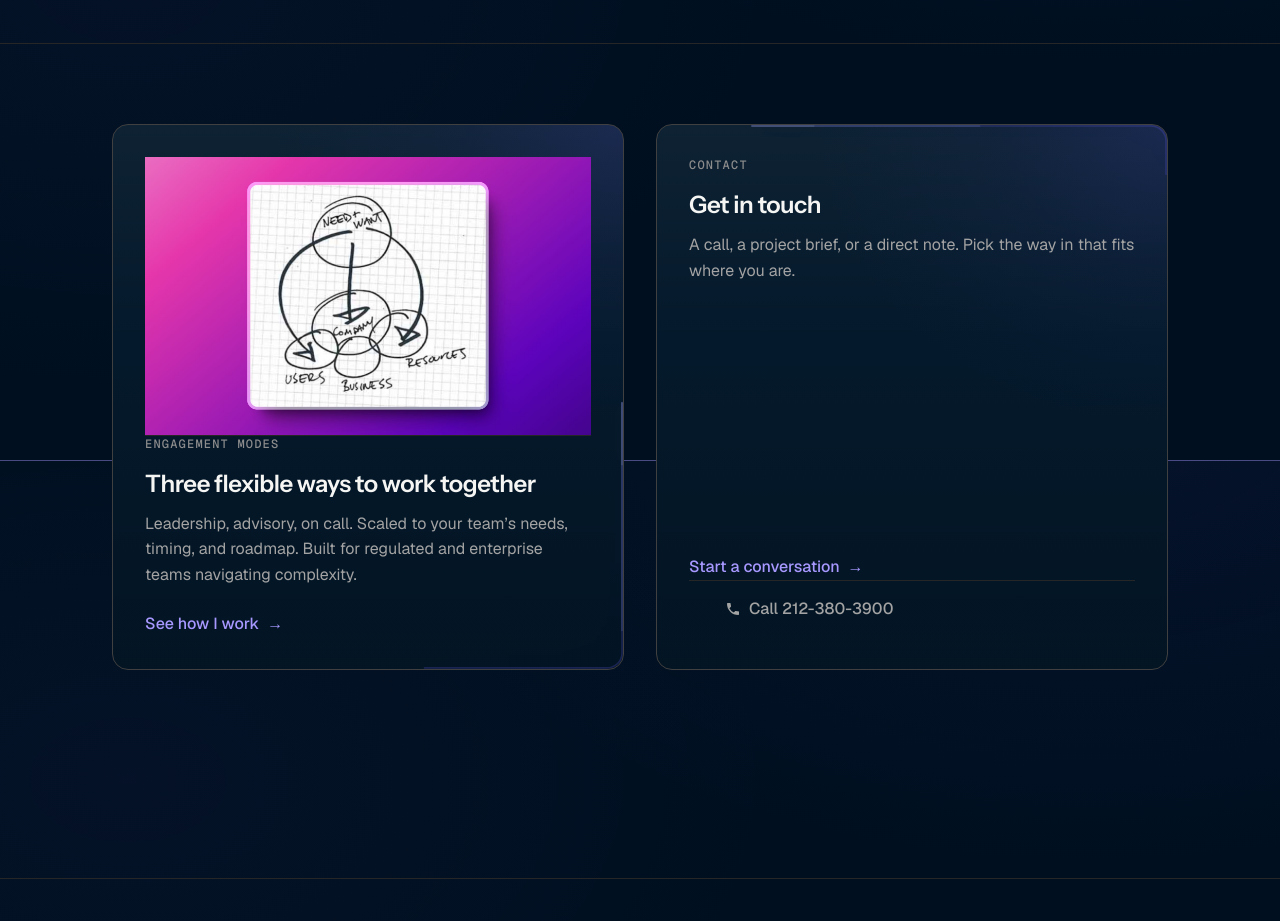
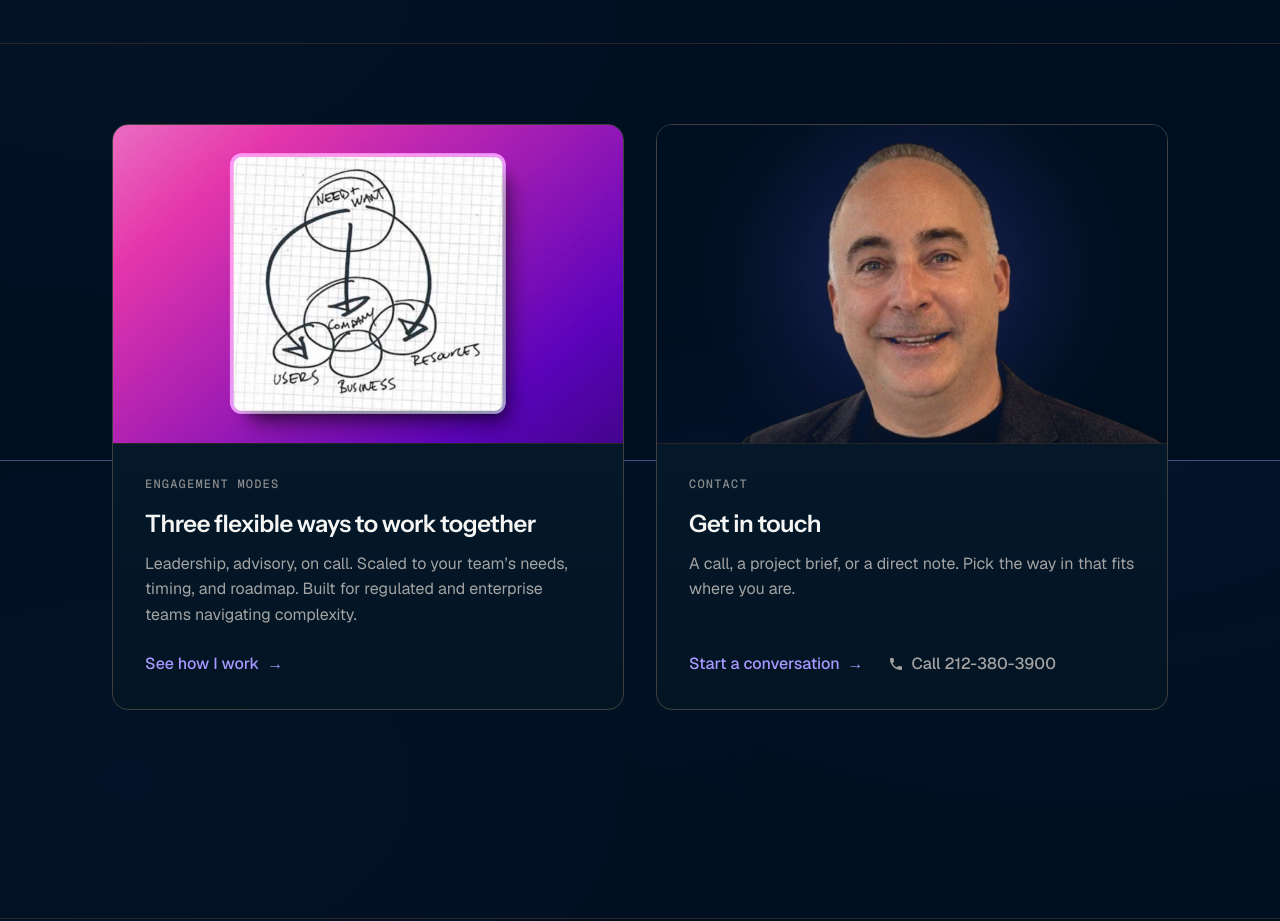
Before and after one commit to ShawnCapizzi/shawncapizzi-com, a Next.js app: page /work in a window 1280 px wide. Shown: the part 2740-3661 px from the top of the page. Built offline with nearby package versions, Linux system fonts and the light colour scheme; no server answers.

Commit message:
Contact joins its hero; CTA cards lose the laser border, gain an edge-to-edge image row and a shared footer; section spacing on system values sitewide

```diff
--- a/app/book/chapter-1/page.tsx
+++ b/app/book/chapter-1/page.tsx
@@ -242,7 +242,7 @@ export default function ChapterOnePage() {
       </div>
 
       {/* CTA CARDS — cards (close cousin to what they just read) + work (proof of thinking applied) */}
-      <section className="mt-24 md:mt-32 pt-16 md:pt-24 border-t border-border-subtle">
+      <section className="section mt-(--space-section) border-t border-border-subtle">
         <div className="max-w-content mx-auto px-6 md:px-8 lg:px-12">
           <CTACards cards={["cards", "work"]} />
         </div>
--- a/app/faq/page.tsx
+++ b/app/faq/page.tsx
@@ -41,7 +41,7 @@ export default function Page() {
 
       {/* CTA CARDS: case studies (proof, the current site wording shared with
           /contact as "workContact") + contact (path forward) */}
-      <section className="section mt-12 md:mt-16 border-t border-border-subtle">
+      <section className="section border-t border-border-subtle">
         <div className="max-w-content mx-auto px-6 md:px-8 lg:px-12">
           <CTACards cards={["workContact", "contact"]} />
         </div>
--- a/app/globals.css
+++ b/app/globals.css
@@ -545,6 +545,12 @@ h3 {
 .section-tight {
   padding-top: var(--space-section-tight);
   padding-bottom: var(--space-section-tight);
+}
+/* A section that continues the one above it with no rule between them
+   (the /contact ways to reach Shawn answer its hero's question): it
+   opens at the tight value, 32 / 40 / 48, and closes like any section. */
+.section-joined {
+  padding-top: var(--space-section-tight);
 }
 /* Page hero: clears the fixed header on top, closes like a body section. */
 .section-hero {
--- a/app/work/cancer-equality-app/page.tsx
+++ b/app/work/cancer-equality-app/page.tsx
@@ -75,7 +75,7 @@ export default function Page() {
       processCarousel={
         <section
           aria-labelledby="bc-navi-platform-walkthrough"
-          className="mx-auto max-w-content px-6 py-14 md:py-20"
+          className="section mx-auto max-w-content px-6"
         >
           <div className="mb-8 md:mb-10 max-w-2xl mx-auto text-center">
             <p className="eyebrow">(The platform in motion)</p>
--- a/app/work/enterprise-financial-services-crm/page.tsx
+++ b/app/work/enterprise-financial-services-crm/page.tsx
@@ -74,7 +74,7 @@ export default function Page() {
           {/* ─── Showcase 1: Field research process ─── */}
           <section
             aria-labelledby="crm-field-research"
-            className="mx-auto max-w-content px-6 pt-6 md:pt-8 pb-8 md:pb-10"
+            className="mx-auto max-w-content px-6 pt-6 md:pt-8 pb-(--space-section)"
           >
             <div className="mb-8 md:mb-10 max-w-2xl mx-auto text-center">
               <p className="eyebrow">(The work, in process)</p>
@@ -117,7 +117,7 @@ export default function Page() {
           {/* ─── Showcase 2: Spec to terminal ─── */}
           <section
             aria-labelledby="crm-wireframes-to-terminal"
-            className="mx-auto max-w-content px-6 pt-10 md:pt-14 pb-14 md:pb-20"
+            className="mx-auto max-w-content px-6 pt-(--space-section) pb-16 md:pb-24"
           >
             <div className="mb-8 md:mb-10 max-w-2xl mx-auto text-center">
               <p className="eyebrow">(From spec to terminal)</p>
--- a/components/BookToc.tsx
+++ b/components/BookToc.tsx
@@ -76,7 +76,7 @@ export function BookToc() {
   const part = PARTS[sel];
 
   return (
-    <section aria-labelledby="book-toc-title" className="mt-14 md:mt-20">
+    <section aria-labelledby="book-toc-title" className="mt-(--space-section)">
       <p className="eyebrow">Inside the book</p>
       <h2 id="book-toc-title" className="section-title text-balance">
         What&apos;s in Seeing Past the Cage.
--- a/components/CTACards.tsx
+++ b/components/CTACards.tsx
@@ -1,17 +1,17 @@
 import Link from "next/link";
 import Image from "next/image";
 import { CTA_CARDS } from "./cta-cards-data";
-import { LaserFrame } from "./LaserFrame";
 import { BookReaderThumb } from "./BookReaderThumb";
 
 /**
- * CTACards — bottom-of-page CTA cards.
+ * CTACards: bottom-of-page CTA cards.
  *
  * Renders one or more cards from the CTA_CARDS library by string key.
- * Same exact visual treatment as the homepage Studio cards: card-surface,
- * rounded-2xl, image-top with subtle border below it, eyebrow + title +
- * optional italic subtitle + description, and a footer link in link-purple
- * with an arrow. Whole card is the click target.
+ * The .card role with the image running to the edge above a .card-body:
+ * eyebrow, title, optional italic subtitle, description, and one footer row
+ * (the action in lavender with an arrow, plus the phone number when the
+ * card has one). The whole card is the click target through a stretched
+ * link on the title; the phone link sits above it.
  *
  * Usage:
  *   <CTACards cards={["book", "cards"]} />
@@ -39,7 +39,7 @@ export function CTACards({ cards }: { cards: string[] }) {
 
   return (
     <div className="card-grid grid-cols-1 md:grid-cols-2">
-      {items.map((item, i) => {
+      {items.map((item) => {
         // Normalize "212-380-3900" → "tel:+12123803900"
         // Note: assumes US numbers. If international support is ever needed,
         // store the tel: URI as a separate field instead of computing it.
@@ -50,9 +50,8 @@ export function CTACards({ cards }: { cards: string[] }) {
         return (
           <div
             key={item.href}
-            className="group relative flex flex-col card hover:border-border-strong transition-colors"
+            className="group relative card hover:border-border-strong transition-colors"
           >
-            <Link href={item.href} className="flex flex-col flex-1">
             {item.image || item.thumb ? (
               <div
                 className={`relative ${item.imageAspect ?? "aspect-[16/10]"} overflow-hidden border-b border-border-subtle ${item.imageFit === "contain" ? "bg-black" : ""}`}
@@ -64,7 +63,7 @@ export function CTACards({ cards }: { cards: string[] }) {
                     src={item.image}
                     alt={item.imageAlt ?? ""}
                     fill
-                      className={`${item.imageFit === "contain" ? "object-contain" : "object-cover"} object-center transition-transform duration-500 group-hover:scale-[1.02]`}
+                    className={`${item.imageFit === "contain" ? "object-contain" : "object-cover"} ${item.imagePosition ?? "object-center"} transition-transform duration-500 group-hover:scale-[1.02]`}
                     unoptimized={isAnimated(item.image)}
                     sizes="(max-width: 768px) 100vw, 50vw"
                   />
@@ -72,10 +71,18 @@ export function CTACards({ cards }: { cards: string[] }) {
               </div>
             ) : null}
 
-              <div className="card-body flex flex-col flex-1">
+            <div className="card-body">
               <p className="eyebrow">{item.eyebrow}</p>
               <h3 className="card-title text-text-primary group-hover:text-link transition-colors">
+                {/* Stretched link: its ::after covers the whole card, so the
+                    card is one click target while the phone link below can
+                    still sit in the footer row (a link cannot hold a link). */}
+                <Link
+                  href={item.href}
+                  className="after:absolute after:inset-0 after:content-['']"
+                >
                   {item.title}
+                </Link>
                 {item.subtitle ? (
                   <span className="block mt-1 text-sm font-normal italic text-text-tertiary">
                     ({item.subtitle})
@@ -87,22 +94,20 @@ export function CTACards({ cards }: { cards: string[] }) {
                 {item.description}
               </p>
 
-                <p className="card-foot text-link group-hover:text-link-hover transition-colors font-medium">
+              {/* One footer row: the card's action, and the phone number
+                  beside it when the card has one, so a card with a phone
+                  ends at the same height as its neighbor. */}
+              <div className="card-foot flex flex-wrap items-center gap-x-6 gap-y-3 font-medium">
+                <span className="text-link group-hover:text-link-hover transition-colors">
                   {item.cta}{" "}
                   <span aria-hidden="true" className="ml-1">
                     &rarr;
                   </span>
-                </p>
-              </div>
-            </Link>
-
-            {/* Tap-to-call link — sits outside the main Link to avoid
-                nested interactive elements. Visible footer with its own
-                divider so users see it as a distinct action. */}
+                </span>
                 {telHref && item.phone ? (
                   <a
                     href={telHref}
-                className="flex items-center gap-2 border-t border-border-subtle px-7 md:px-9 py-4 text-text-secondary hover:text-text-primary transition-colors text-sm md:text-base font-medium"
+                    className="relative z-10 inline-flex items-center gap-2 text-text-secondary hover:text-text-primary transition-colors"
                     aria-label={`Call ${item.phone}`}
                   >
                     <svg
@@ -118,12 +123,8 @@ export function CTACards({ cards }: { cards: string[] }) {
                     Call {item.phone}
                   </a>
                 ) : null}
-
-            {/* Metallic perimeter glint — fires once when the card scrolls
-                into view. pointer-events:none, so it never blocks the card
-                link or the tap-to-call footer. Rides just inside the
-                rounded-2xl (16px) edge; inner radius 15 stays concentric. */}
-            <LaserFrame radius={15} delay={-i * 3.3} />
+              </div>
+            </div>
           </div>
         );
       })}
--- a/components/HeroBottom.tsx
+++ b/components/HeroBottom.tsx
@@ -64,7 +64,7 @@ const DOORS: Door[] = [
 
 export function HeroBottom() {
   return (
-    <section className="pt-12 md:pt-12 pb-14 md:pb-20">
+    <section className="section section-joined">
       <div className="relative max-w-content mx-auto px-6 md:px-8 lg:px-12">
         <div className="card-grid grid-cols-1 md:grid-cols-3">
           {DOORS.map((door) => {
--- a/components/LaserFrame.tsx
+++ /dev/null
@@ -1,95 +0,0 @@
-"use client";
-
-import { useEffect, useRef, useState } from "react";
-import "./laserframe.css";
-
-/**
- * LaserFrame — a soft indigo comet that orbits the card edge.
- *
- * A glowing head with a trailing halo (the same luminous quality as the
- * cursor cloud) travels the rounded perimeter on a slow, continuous loop,
- * so it's always there to catch mid-scroll rather than a one-shot you miss.
- *
- * Drop inside any `position: relative` container with a rounded border.
- * Defaults are tuned for rounded-2xl (16px outer radius): the SVG insets
- * itself 1px, so the inner trace radius is 15px to stay concentric with the
- * card corner and ride just inside an `overflow-hidden` clip. Pass `radius`
- * to match a different corner (outer radius minus 1).
- *
- * Honors prefers-reduced-motion: no orbit, just a faint static indigo edge.
- * The orbit only runs while the card is in view (perf + intent).
- */
-export function LaserFrame({
-  radius = 15,
-  delay = 0,
-}: {
-  radius?: number;
-  /** Negative seconds offset the orbit's starting phase, so multiple
-   *  comets in one viewport sit at different points instead of lockstep. */
-  delay?: number;
-}) {
-  const ref = useRef<SVGSVGElement | null>(null);
-  const [inView, setInView] = useState(false);
-
-  useEffect(() => {
-    const el = ref.current;
-    if (!el) return;
-
-    // Reduced motion: show the static edge, skip the observer.
-    if (window.matchMedia("(prefers-reduced-motion: reduce)").matches) {
-      setInView(true);
-      return;
-    }
-
-    const obs = new IntersectionObserver(
-      (entries) => {
-        for (const entry of entries) setInView(entry.isIntersecting);
-      },
-      { threshold: 0.2 }
-    );
-
-    obs.observe(el);
-    return () => obs.disconnect();
-  }, []);
-
-  return (
-    <svg
-      ref={ref}
-      className={`sc-frame${inView ? " is-inview" : ""}`}
-      style={{ ["--sc-delay" as string]: `${delay}s` } as React.CSSProperties}
-      aria-hidden="true"
-      focusable="false"
-    >
-      <rect
-        className="comet comet-glow"
-        x="0"
-        y="0"
-        width="100%"
-        height="100%"
-        rx={radius}
-        ry={radius}
-        pathLength={100}
-      />
-      <rect
-        className="comet comet-mid"
-        x="0"
-        y="0"
-        width="100%"
-        height="100%"
-        rx={radius}
-        ry={radius}
-        pathLength={100}
-      />
-      <rect
-        className="comet comet-head"
-        x="0"
-        y="0"
-        width="100%"
-        height="100%"
-        rx={radius}
-        ry={radius}
-        pathLength={100}
-      />
-    </svg>
-  );
-}
--- a/components/cta-cards-data.ts
+++ b/components/cta-cards-data.ts
@@ -45,6 +45,12 @@ export type CTACard = {
    *               cropped.
    */
   imageFit?: "cover" | "contain";
+  /**
+   * Tailwind object-position class for the image. Defaults to
+   * "object-center". A portrait cropped to the card's 16:10 frame anchors
+   * near the top so the head is not cut off.
+   */
+  imagePosition?: string;
   /**
    * Optional interactive thumbnail in place of the static image.
    *   "book-reader" — renders the living reader panel (BookReaderThumb),
@@ -173,6 +179,11 @@ export const CTA_CARDS: Record<string, CTACard> = {
     cta: "Start a conversation",
     href: "/contact",
     phone: "212-380-3900",
-    // Image intentionally omitted for now — add during the contact page revamp.
+    // The navy knockout headshot (also the homepage hero and /about), so a
+    // visitor sees who they would be talking to, and the card carries an
+    // image like the card beside it instead of a hole (November 2026).
+    image: "/images/brand/headshot-2026-knockout.jpg",
+    imageAlt: "Shawn Capizzi",
+    imagePosition: "object-[50%_8%]",
   },
 };
--- a/components/laserframe.css
+++ /dev/null
@@ -1,91 +0,0 @@
-/* ============================================================
-   LaserFrame — orbiting comet gleam (shawncapizzi.com)
-   A soft indigo light orbits the card edge: bright head, glowing
-   halo, slow continuous loop. Darker and luminous, not chrome.
-   Used by components/LaserFrame.tsx (imports this file directly).
-   ============================================================ */
-
-.sc-frame {
-  position: absolute;
-  top: 1px;
-  left: 1px;
-  width: calc(100% - 2px);
-  height: calc(100% - 2px);
-  pointer-events: none;
-  overflow: visible;
-  z-index: 2;
-}
-
-/* shared: all three comet layers ride the same rounded path */
-.sc-frame .comet {
-  fill: none;
-  stroke-linecap: round;
-  opacity: 0; /* hidden until the card is in view */
-}
-
-/* soft outer halo — the cursor-cloud glow, wide and low */
-.sc-frame .comet-glow {
-  stroke: #6b5cff;
-  stroke-width: 1.6;
-  stroke-dasharray: 22 78;
-  filter: drop-shadow(0 0 14px rgba(107, 92, 255, 0.42))
-          drop-shadow(0 0 26px rgba(107, 92, 255, 0.3))
-          drop-shadow(0 0 42px rgba(107, 92, 255, 0.2));
-}
-
-/* mid streak — the body of the comet */
-.sc-frame .comet-mid {
-  stroke: #b9c4ff;
-  stroke-width: 0.8;
-  stroke-dasharray: 11 89;
-  filter: drop-shadow(0 0 11px rgba(150, 170, 255, 0.4))
-          drop-shadow(0 0 22px rgba(150, 170, 255, 0.26));
-}
-
-/* bright head — the leading point of light */
-.sc-frame .comet-head {
-  stroke: #eaf0ff;
-  stroke-width: 0.5;
-  stroke-dasharray: 3 97;
-  filter: drop-shadow(0 0 8px rgba(234, 240, 255, 0.58))
-          drop-shadow(0 0 15px rgba(210, 220, 255, 0.4));
-}
-
-/* in view: reveal and orbit, slow and continuous */
-.sc-frame.is-inview .comet-glow {
-  opacity: 0.22;
-  animation: sc-orbit 10s linear infinite;
-  animation-delay: var(--sc-delay, 0s);
-}
-.sc-frame.is-inview .comet-mid {
-  opacity: 0.3;
-  animation: sc-orbit 10s linear infinite;
-  animation-delay: var(--sc-delay, 0s);
-}
-.sc-frame.is-inview .comet-head {
-  opacity: 0.4;
-  animation: sc-orbit 10s linear infinite;
-  animation-delay: var(--sc-delay, 0s);
-}
-
-/* head leads, halo trails: motion runs path-backward (offset 0 -> 100) */
-@keyframes sc-orbit {
-  to {
-    stroke-dashoffset: 100;
-  }
-}
-
-/* reduced motion: no orbit, just a faint static indigo edge */
-@media (prefers-reduced-motion: reduce) {
-  .sc-frame .comet {
-    animation: none !important;
-  }
-  .sc-frame .comet-glow {
-    opacity: 0.1;
-    stroke-dasharray: none;
-  }
-  .sc-frame .comet-mid,
-  .sc-frame .comet-head {
-    opacity: 0;
-  }
-}
```
Also changed, not shown: app/contact/page.tsx (+7 -5 lines), 1 other file (tests, documents, lock files or other folders). Lines whose indentation alone changed are shown as unchanged.
